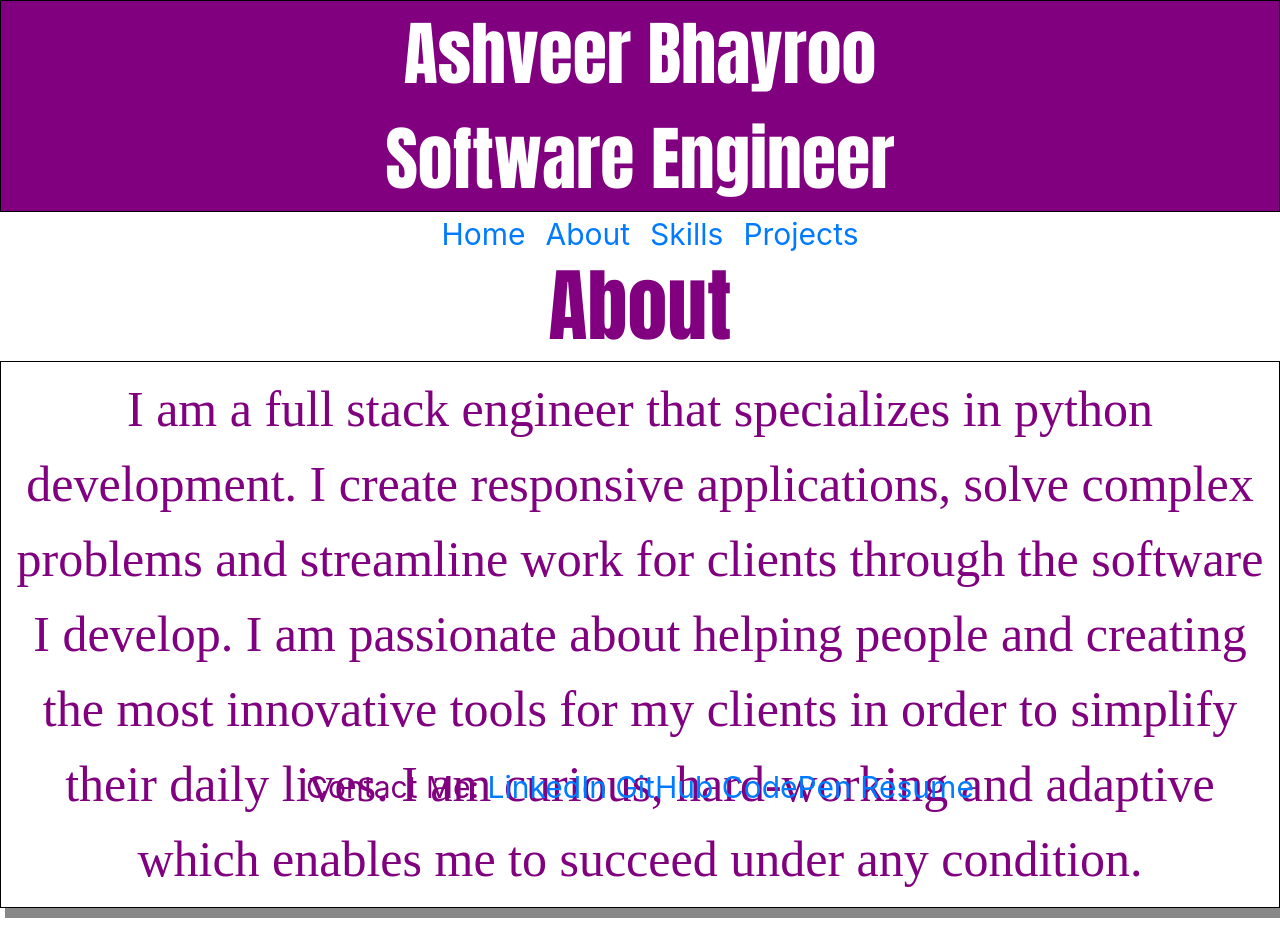
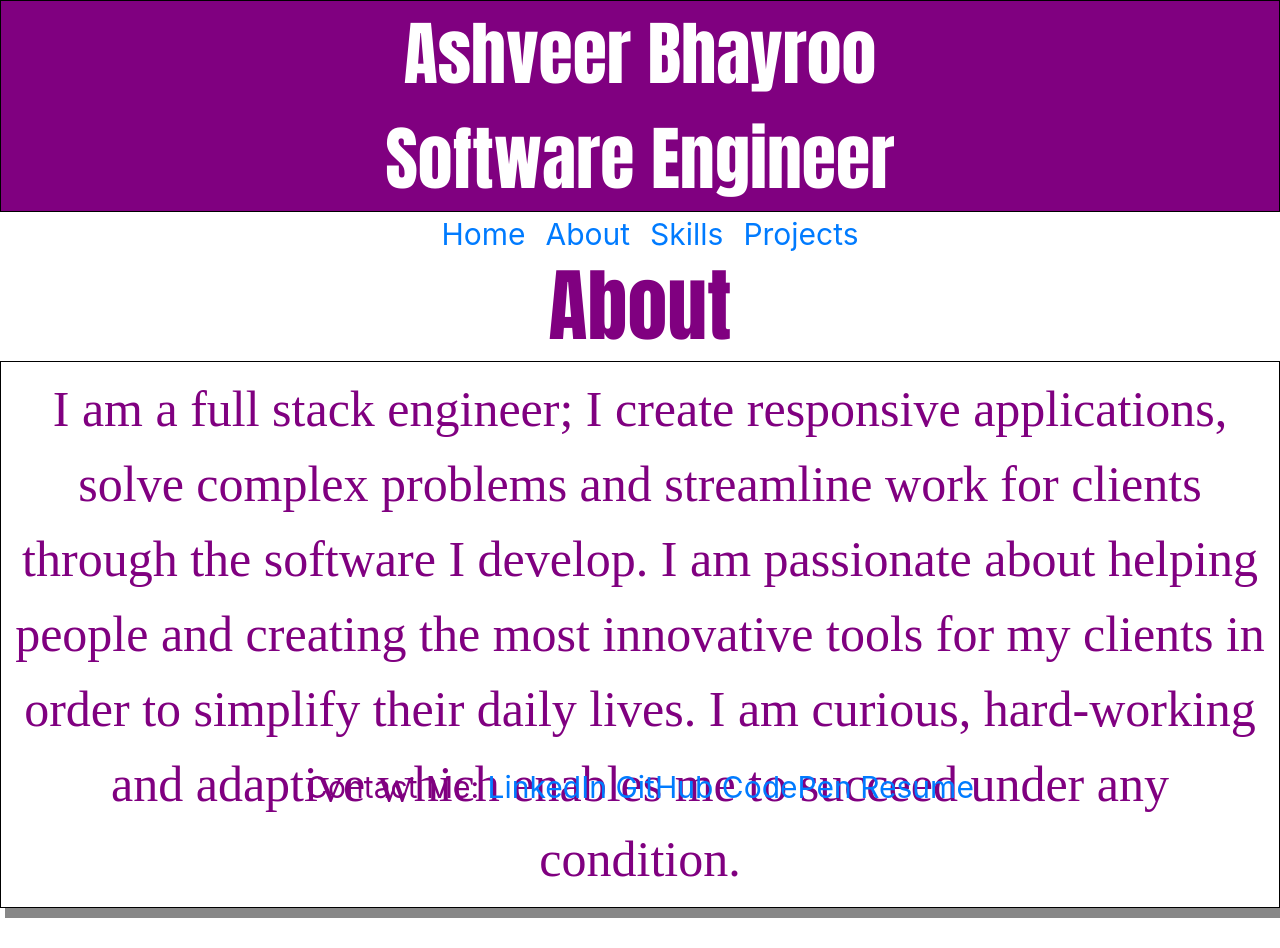
Before and after one commit to AshveerB/portfolio, a React (Create React App) app: page /about in a window 1280 px wide. Built offline with nearby package versions, Linux system fonts and the light colour scheme; a web font is replaced by a local one.

Commit message:
edit brand statement

```diff
--- a/src/components/about/About.js
+++ b/src/components/about/About.js
@@ -7,7 +7,7 @@ const About = () => {
     return (
         <div>
             <h2 className='aboutTitle'>About</h2>
-            <p>I am a full stack engineer that specializes in python development. I create responsive applications, solve complex problems and streamline work for clients through the software I develop. I am passionate about helping people and creating the most innovative tools for my clients in order to simplify their daily lives. I am curious, hard-working and adaptive which enables me to succeed under any condition.</p><br />
+            <p>I am a full stack engineer; I create responsive applications, solve complex problems and streamline work for clients through the software I develop. I am passionate about helping people and creating the most innovative tools for my clients in order to simplify their daily lives. I am curious, hard-working and adaptive which enables me to succeed under any condition.</p><br />
             <div><Footer /></div>
         </div>
     );
```
